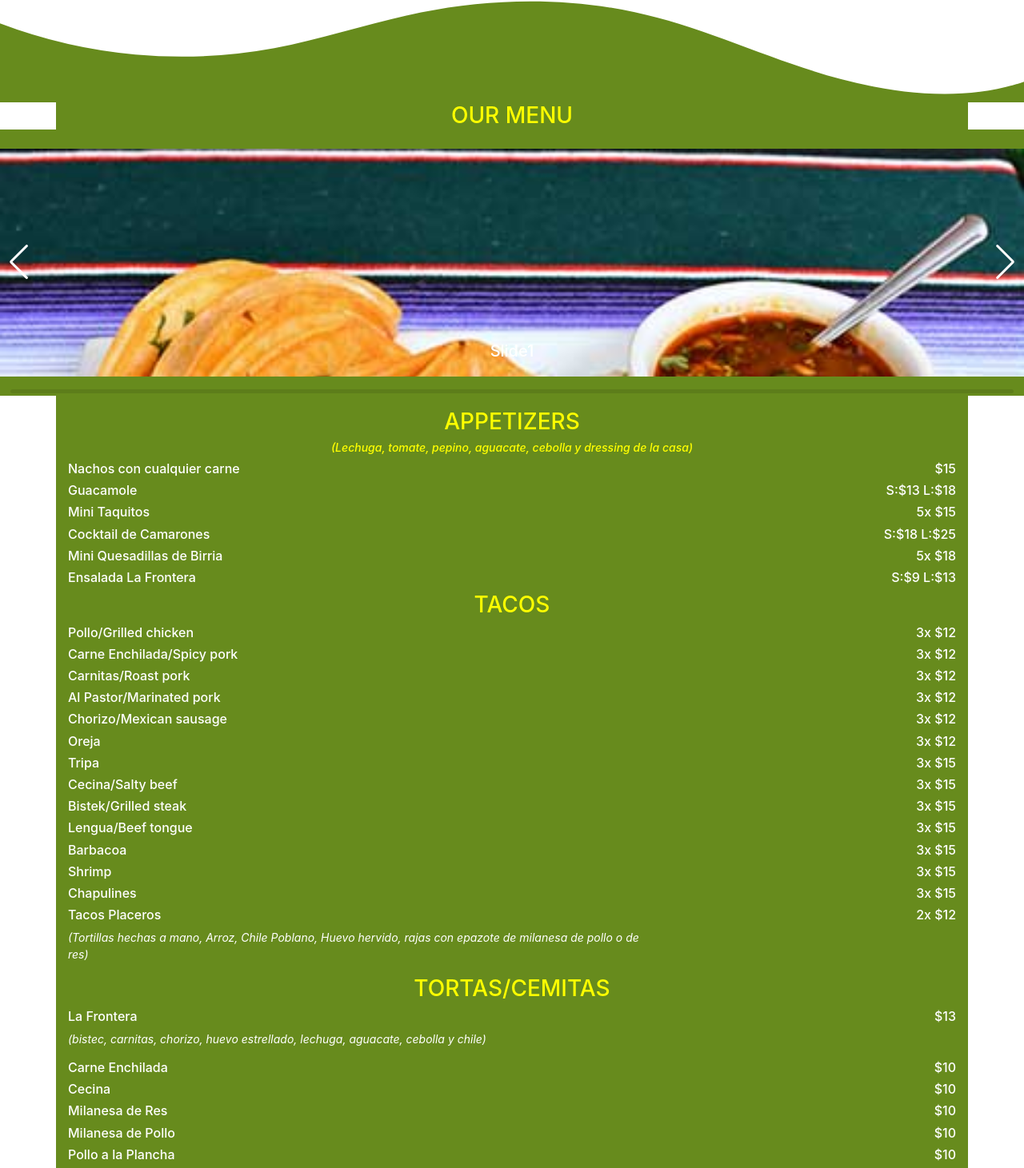
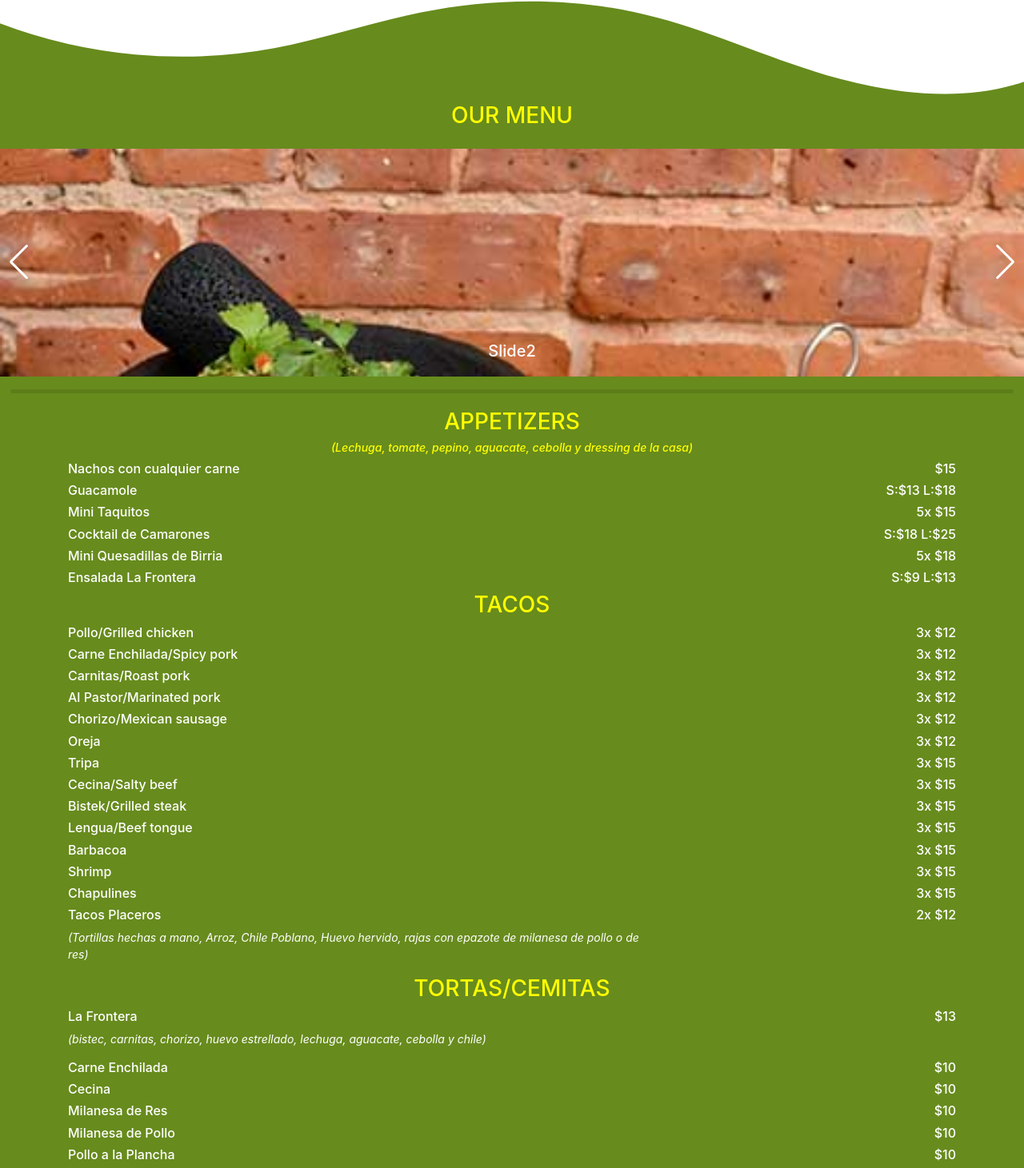
Before and after one commit to paucriso/lafrontera, an Angular app: page / in a window 1280 px wide. Shown: the part 656-2117 px from the top of the page at 80% size. Built offline with nearby package versions, Linux system fonts and the light colour scheme.

Commit message:
corregidos algunos errores

```diff
--- a/src/app/components/general-slider/general-slider.component.ts
+++ b/src/app/components/general-slider/general-slider.component.ts
@@ -1,6 +1,6 @@
 import { Component, OnInit, AfterViewInit } from '@angular/core';
 import { MenuService } from './../../services/menu.service';
-import Swiper from 'swiper';
+import Swiper, {Autoplay} from 'swiper';
 
 @Component({
   selector: 'app-general-slider',
@@ -13,12 +13,16 @@ export class GeneralSliderComponent implements OnInit, AfterViewInit {
 
   constructor(private menuService: MenuService) {
     this.mainSlider = menuService.mainSlider;
+    Swiper.use([Autoplay]);
   }
 
   ngAfterViewInit(): void {
     this.swiper = new Swiper('.swiper-container', {
       // Optional parameters
       loop: true,
+      autoplay: {
+        delay: 3000,
+        },
     });
   }
 
--- a/src/app/components/menu/menu.component.css
+++ b/src/app/components/menu/menu.component.css
@@ -22,6 +22,10 @@
 .contenido {
   background-color: #678B1D;
   color: white;
+}
+
+.main-container {
+  background-color: #678b1d;
 }
 
 .contenido h3 {
@@ -84,10 +88,18 @@
   fill: #FFFFFF;
 }
 
+.main-footer {
+  background-color: #202020;
+  border-top: 2px groove white;
+}
+
 .footer {
   background-color: #202020;
-  border-top: 2px groove white;
   color: white;
+}
+
+.main-under-footer {
+  background-color: #383838;
 }
 
 .social img {
--- a/src/app/components/menu/menu.component.html
+++ b/src/app/components/menu/menu.component.html
@@ -12,11 +12,12 @@
       <path d="M321.39,56.44c58-10.79,114.16-30.13,172-41.86,82.39-16.72,168.19-17.73,250.45-.39C823.78,31,906.67,72,985.66,92.83c70.05,18.48,146.53,26.09,214.34,3V0H0V27.35A600.21,600.21,0,0,0,321.39,56.44Z" class="shape-fill"></path>
   </svg>
 </div>
-<div class="container contenido text-center">
+<div class="contenido text-center">
   <h3 class="m-0 p-0">OUR MENU</h3>
 </div>
 <app-general-slider></app-general-slider>
 
+<div class="main-container">
   <div class="container contenido pb-4">
     <div class="row">
       <div class="col text-center pt-3">
@@ -154,7 +155,9 @@
       </div>
     </div>
   </div>
+</div>
 
+<div class="main-footer">
   <div class="container footer py-4">
     <div class="row">
       <div class="col">
@@ -189,6 +192,9 @@
       </div>
     </div>
   </div>
+</div>
+<div class="main-under-footer">
   <div class="container under-footer text-center">
-  Developperd by <a href="https://www.followermg.com">Follower Media Group</a>
+    Developed by <a href="https://www.followermg.com">Follower Media Group</a>
   </div>
+</div>
```
Lines whose indentation alone changed are shown as unchanged.
